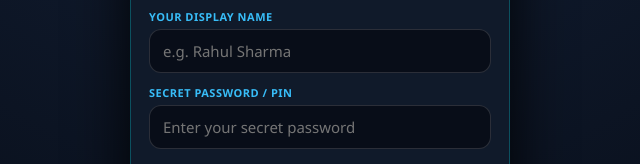
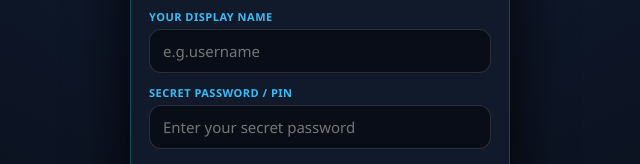
Before and after one commit to sanjaylohchab/novahub, a plain HTML site: page public/chat.html in a window 1280 px wide. Both pictures are taken after a click on the element "✨ SIGN UP". Shown: the part 416-580 px from the top of the page, 320-960 px from the left. Drawn offline with Linux system fonts and the light colour scheme.

Commit message:
Update chat.html

```diff
--- a/public/chat.html
+++ b/public/chat.html
@@ -251,7 +251,7 @@
 
             <div class="auth-field" id="signup-name-field" style="display:none;">
                 <label>Your Display Name</label>
-                <input type="text" id="auth-name" class="auth-input" placeholder="e.g. Rahul Sharma">
+                <input type="text" id="auth-name" class="auth-input" placeholder="e.g.username ">
             </div>
 
             <div class="auth-field">
```
